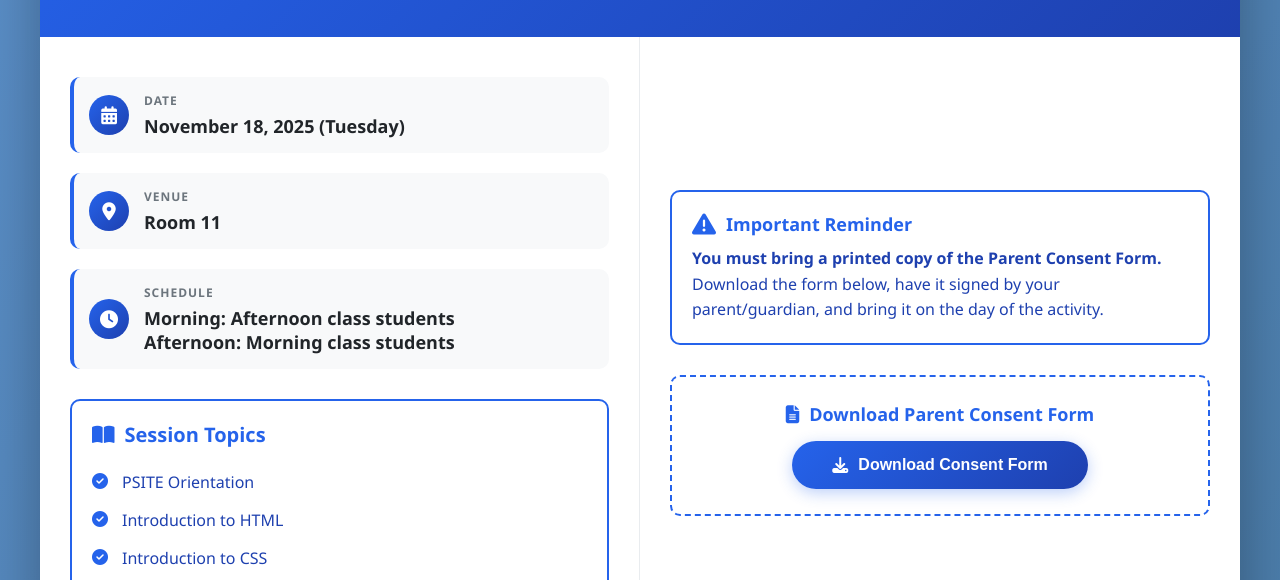
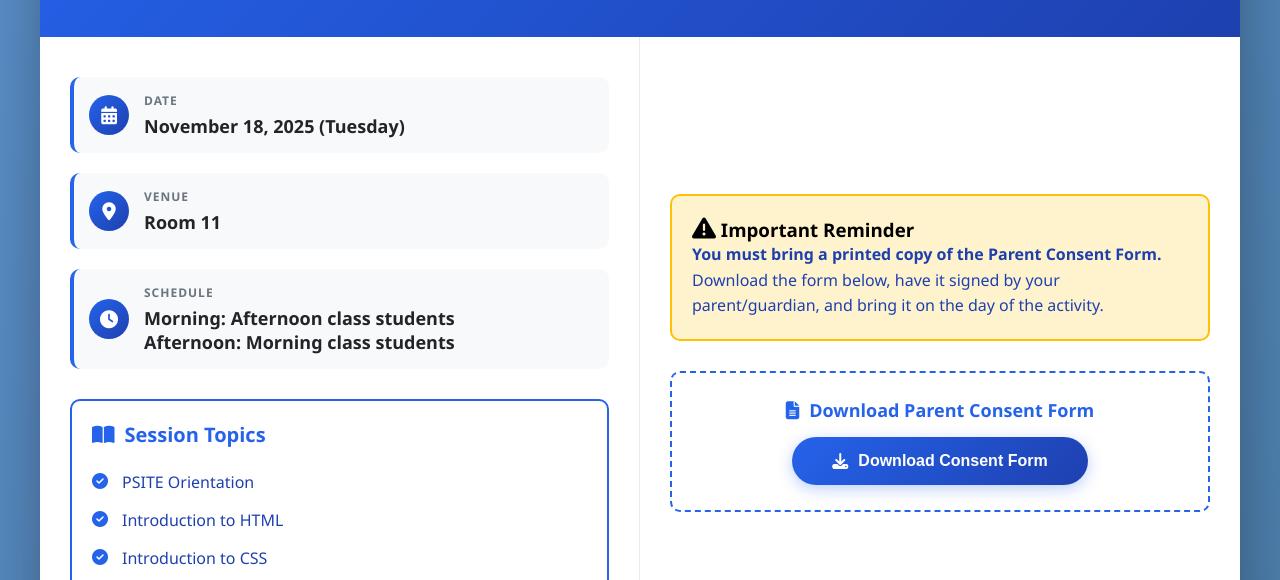
Before and after one commit to rcinullandvoidclub-oss/Week-1_Invitation, a plain HTML site: page index.html in a window 1280 px wide. Shown: the part 220-800 px from the top of the page. Drawn offline with Linux system fonts and the light colour scheme.

Commit message:
Update index.html

```diff
--- a/index.html
+++ b/index.html
@@ -224,13 +224,12 @@
             margin-bottom: 30px;
         }
 
-        .important-note h3 {
-            color: #2563eb;
-            margin-bottom: 10px;
-            font-size: 18px;
-            display: flex;
-            align-items: center;
-            gap: 10px;
+        .important-note {
+            background: #fff3cd;
+            border: 2px solid #ffc107;
+            border-radius: 10px;
+            padding: 20px;
+            margin-bottom: 30px;
         }
 
         .important-note h3 i {
```
